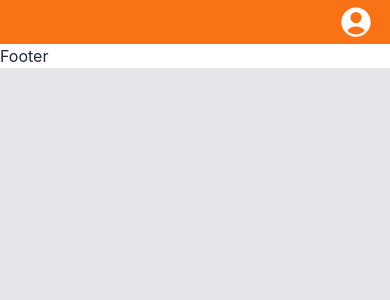
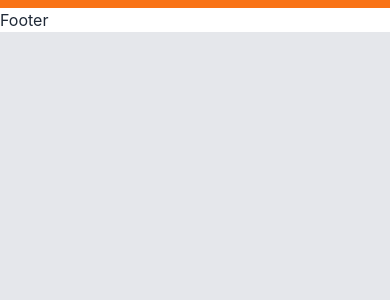
Before and after one commit to Kaiser-Tanveer/link-management-client, a React (Create React App) app: page / in a window 390 px wide. Shown: the top 300 px of the page. Built offline with nearby package versions, Linux system fonts and the light colour scheme.

Commit message:
header z index

```diff
--- a/src/Shared/Header.js
+++ b/src/Shared/Header.js
@@ -9,11 +9,11 @@ const Header = () => {
     return (
         <>
         <div onClick={() => profile && setProfile(false)} className='bg-orange-500 py-1 text-white px-2'>
-            <Link className='flex items-center justify-end'><HiUserCircle onClick={() => setProfile(!profile)} className='text-4xl mr-2'/></Link>
+            <Link className='hidden md:flex items-center justify-end'><HiUserCircle onClick={() => setProfile(!profile)} className='text-4xl mr-2'/></Link>
         </div>
         {
             profile &&
-            <div className='absolute right-4 w-32 border border-orange-200 shadow-md p-2 rounded-[7px] flex flex-col items-start justify-start bg-white'>
+            <div className='absolute right-4 w-32 border border-orange-200 shadow-md p-2 rounded-[7px] flex flex-col items-start justify-start bg-white z-[100]'>
             <Link className='flex items-center justify-start h-10 hover:bg-orange-200 w-full px-2 rounded-[7px]'><FaUserAlt className='text-xl mr-2 rounded-full border p-[2px]'/> <span>Profile</span></Link>
             <Link className='flex items-center justify-start h-10 hover:bg-orange-200 w-full px-2 rounded-[7px]'><HiOutlineLogout className='text-xl mr-2'/> <span>Logout</span></Link>
             </div>
```
